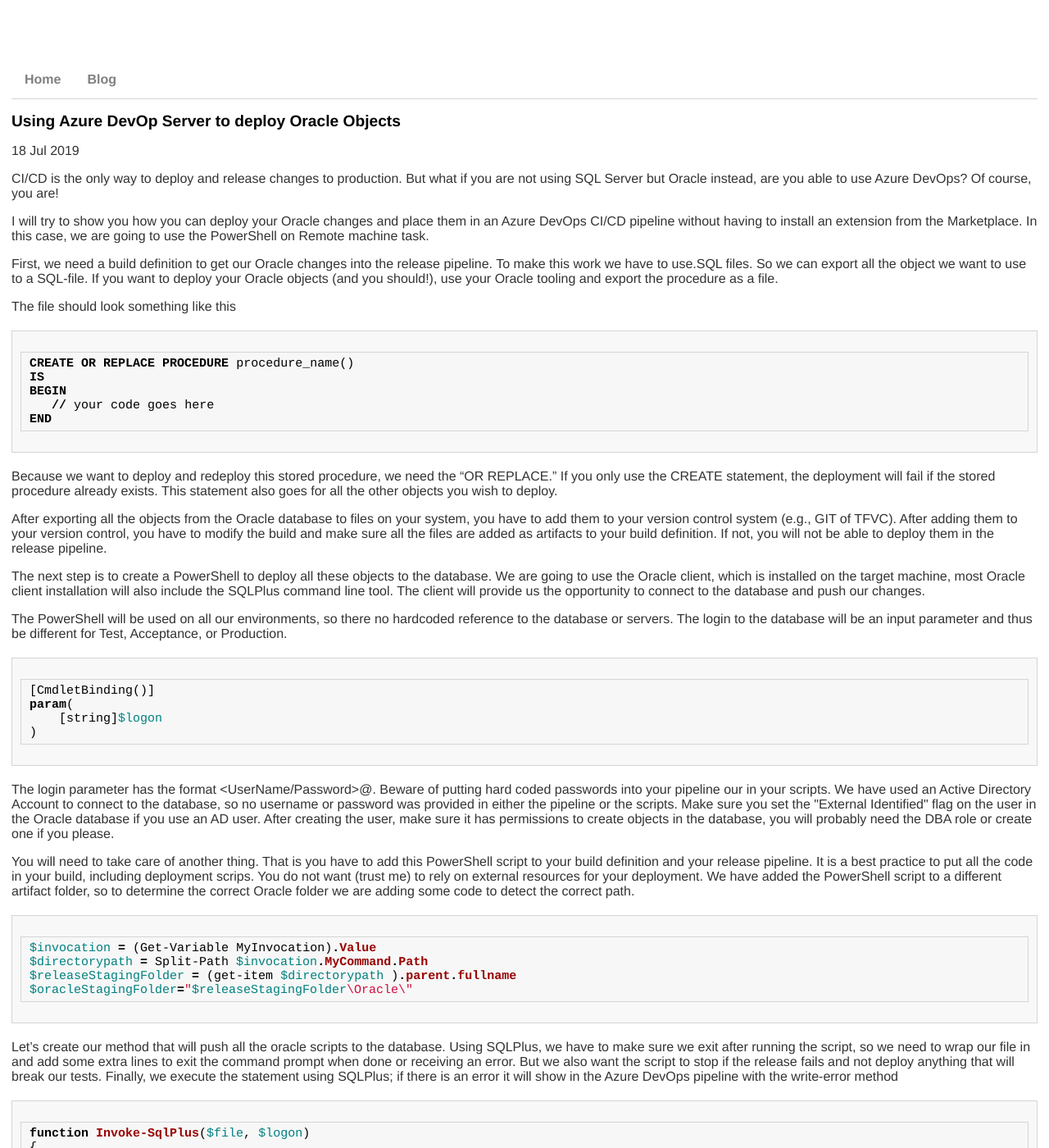
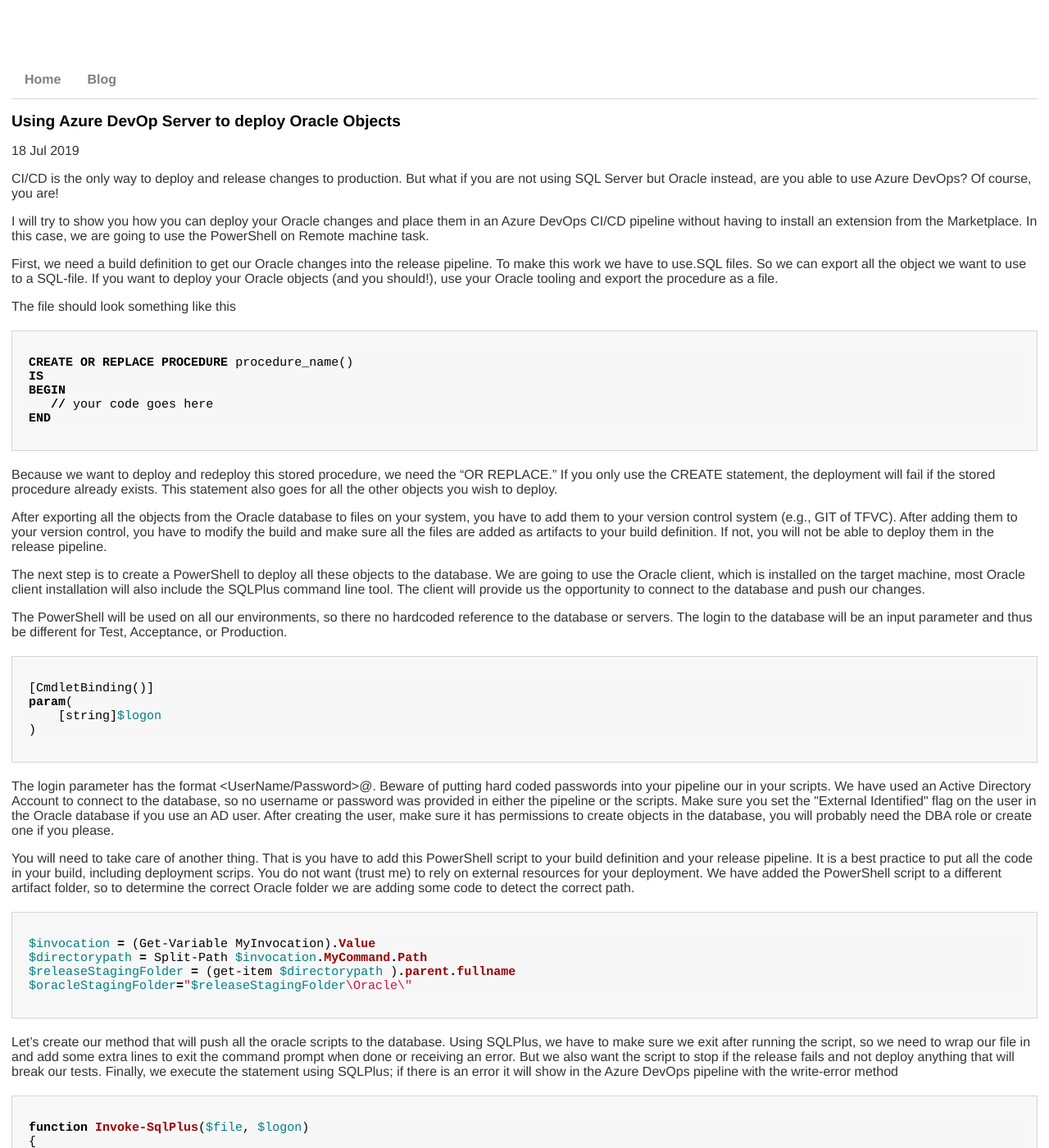
Before and after one commit to arjanvanbekkum/arjanvanbekkum.github.io, a Jekyll site: the page built from _posts/2019-07-18-Using-Azure-DevOps-Server-to-deploy-Oracle-objects.md, in a window 1280 px wide and 1400 px high. Shown: the whole window at 82% size. Built offline with Jekyll 4.4.1, drawn with Linux system fonts in a browser that asks for light colours.

Commit message:
update style

```diff
--- a/css/main.css
+++ b/css/main.css
@@ -93,14 +93,12 @@
     border: 1px solid #d5d5d5;
   }
 
-.highlight.child {
-    border: none;
-}
 
 .highlight pre {
     /* overflow: scroll; Prefer no word wrap? Uncomment this line and comment out the 2 lines below. */
     word-break: break-all;
     word-wrap: break-word;
+    border: none;
 }
 
   code {
```
